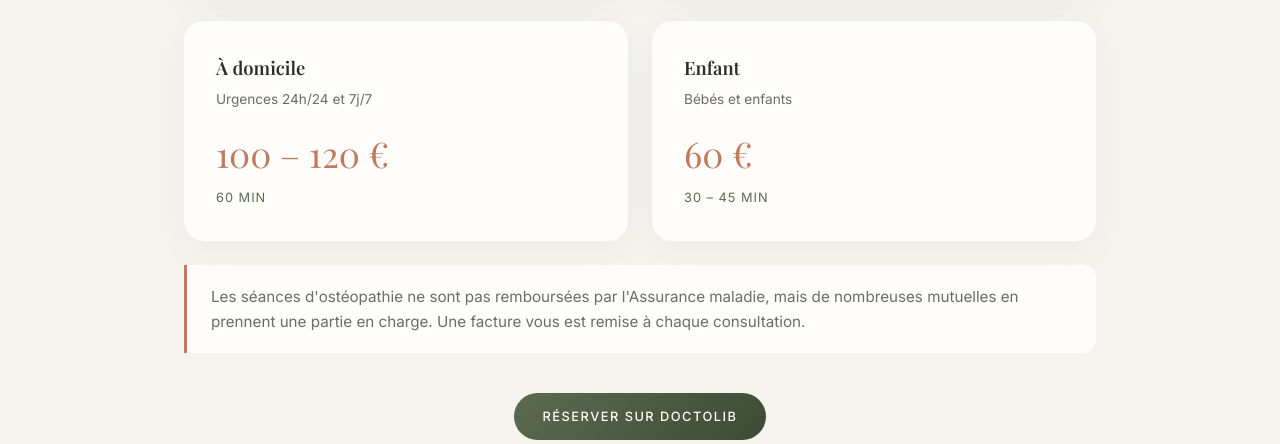
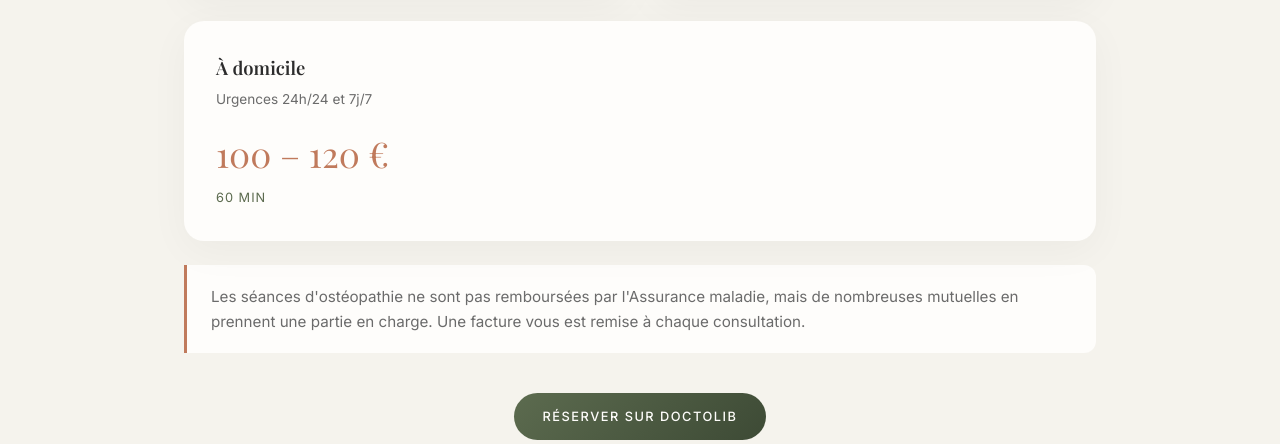
Before and after one commit to hugohypnosteo/Hugo-Delaissse-Osteopathe, a website: page tarifs.html in a window 1280 px wide. Shown: the part 653-1097 px from the top of the page. Drawn offline with nearby package versions, Linux system fonts and the light colour scheme; a web font is replaced by a local one.

Commit message:
Retirer le tarif enfant de la page Tarifs
La carte « À domicile » occupe désormais toute la largeur sur ordinateur.

```diff
--- a/css/pages.css
+++ b/css/pages.css
@@ -136,6 +136,7 @@ a { color: var(--sage-dark); }
     gap: 1.5rem;
 }
 .price-card { display: flex; flex-direction: column; gap: 0.3rem; }
+.price-card--wide { grid-column: 1 / -1; }
 .price-card h3 {
     font-family: 'Playfair Display', serif;
     font-weight: 600;
--- a/tarifs.html
+++ b/tarifs.html
@@ -40,17 +40,11 @@
                 <span class="price">80 – 90 €</span>
                 <span class="duration">45 min</span>
             </div>
-            <div class="card price-card">
+            <div class="card price-card price-card--wide">
                 <h3>À domicile</h3>
                 <span class="where">Urgences 24h/24 et 7j/7</span>
                 <span class="price">100 – 120 €</span>
                 <span class="duration">60 min</span>
-            </div>
-            <div class="card price-card">
-                <h3>Enfant</h3>
-                <span class="where">Bébés et enfants</span>
-                <span class="price">60 €</span>
-                <span class="duration">30 – 45 min</span>
             </div>
         </div>
 
```
